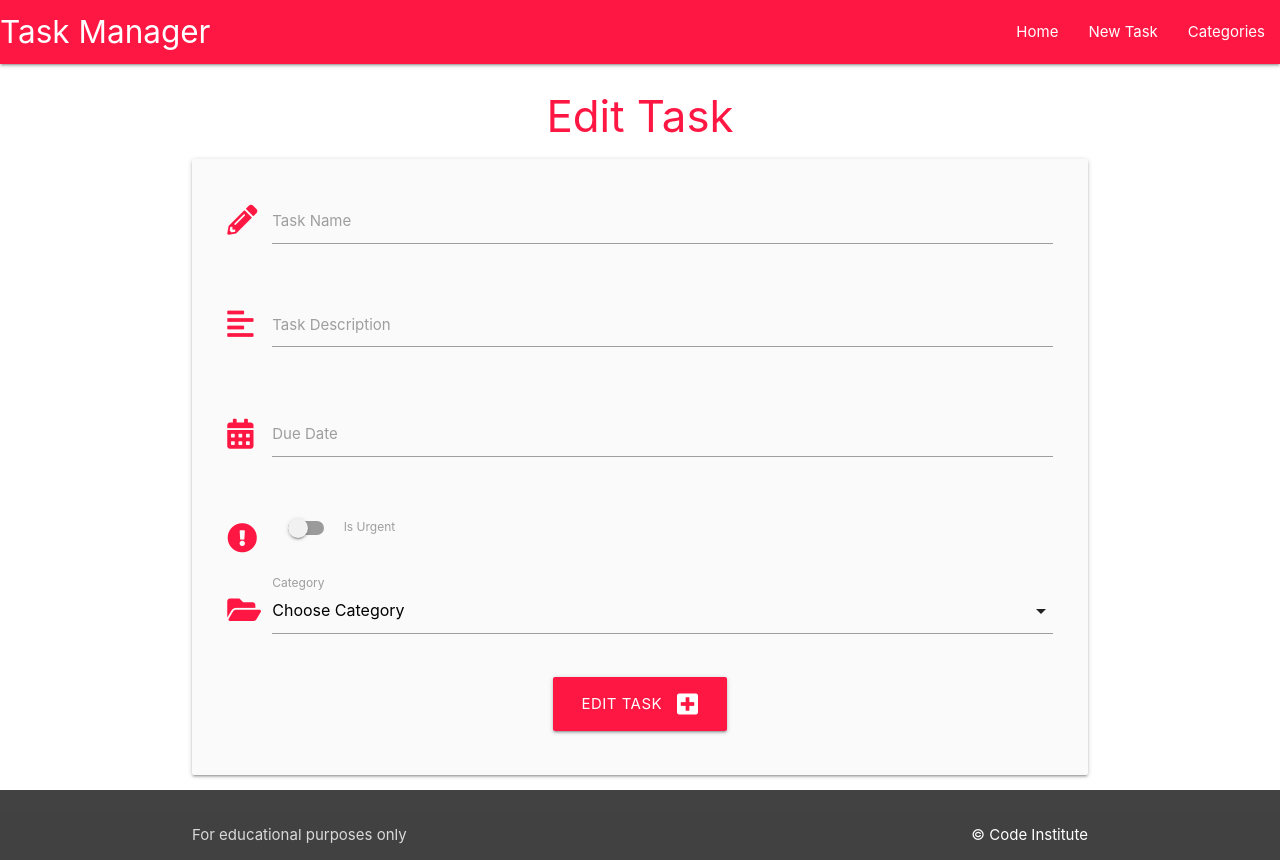
After one commit to Fiona-T/task-manager-walkthrough, a Flask app: template taskmanager/templates/edit_task.html in a window 1280 px wide. The commit adds this page. Run offline with Flask 2, Linux system fonts and the light colour scheme; the template is opened without the code that fills it, so the values that code supplies are empty.

Commit message:
add functionality to edit task in routes.py, button in tasks.html and new page edit_task.html

```diff
--- /dev/null
+++ b/taskmanager/templates/edit_task.html
@@ -0,0 +1,82 @@
+{% extends "base.html" %}
+
+{% block content %}
+<h3 class="red-text text-accent-3 center-align">Edit Task</h3>
+<div class="row card-panel grey lighten-5">
+    <form class="col s12" method="POST" action="{{ url_for('edit_task', task_id=task.id) }}">
+        <!-- task name input -->
+        <div class="row">
+            <div class="input-field col s12">
+                <i class="fas fa-pencil-alt prefix red-text text-accent-3"></i>
+                <input name="task_name" id="task_name" value="{{ task.task_name }}" minlength="5" maxlength="50" type="text" class="validate"
+                    required>
+                <label for="task_name">Task Name</label>
+            </div>
+        </div>
+        <!-- task description textarea -->
+        <div class="row">
+            <div class="input-field col s12">
+                <i class="fas fa-align-left prefix red-text text-accent-3"></i>
+                <textarea name="task_description" id="task_description" minlength="5" maxlength="200" type="text"
+                    class="validate materialize-textarea" required>
+                    {{- task.task_description -}}
+                </textarea>
+                <label for="task_description">Task Description</label>
+            </div>
+        </div>
+        <!-- task due date input, using Materialize datepicker -->
+        <div class="row">
+            <div class="input-field col s12">
+                <i class="fas fa-calendar-alt prefix red-text text-accent-3"></i>
+                <input name="due_date" id="due_date" value="{{ task.due_date.strftime('%d %B, %Y') }}" type="text" class="datepicker validate"
+                    required>
+                <label for="due_date">Due Date</label>
+            </div>
+        </div>
+        <!-- is urgent toggle, using Materialize switch class -->
+        <div class="row">
+            <div class="input-field col s12">
+                <div class="switch">
+                    <i class="fas fa-exclamation-circle prefix red-text text-accent-3"></i>
+                    <label for="is_urgent">
+                        {% if task.is_urgent == True %}
+                            <input name="is_urgent" id="is_urgent" type="checkbox" checked>
+                        {% else %}
+                            <input name="is_urgent" id="is_urgent" type="checkbox">
+                        {% endif %}
+                        <span class="lever"></span>
+                        Is Urgent
+                    </label>
+                </div>
+            </div>
+        </div>
+        <!-- Category id - category dropdown list, using Materialize select class -->
+        <div class="row">
+            <div class="input-field col s12">
+                <i class="fas fa-folder-open prefix red-text text-accent-3"></i>
+                <select name="category_id" id="category_id" class="validate" required>
+                    <!-- default option -->
+                    <option value="" disabled>Choose Category</option>
+                    <!-- remaining options, from list of categories passed in from render template in routes, retrieved from db -->
+                    {% for category in categories %}
+                        {% if category == task.category %}
+                            <option value="{{ category.id }}" selected>{{ category.category_name }}</option>
+                        {% else %}
+                            <option value="{{ category.id }}">{{ category.category_name }}</option>
+                        {% endif %}
+                    {% endfor %}
+                </select>
+                <label for="category_id">Category</label>
+            </div>
+        </div>
+        <!-- submit button -->
+        <div class="row">
+            <div class="col s12 center-align">
+                <button type="submit" class="btn-large red accent-3">
+                    Edit Task <i class="fas fa-plus-square right"></i>
+                </button>
+            </div>
+        </div>
+    </form>
+</div>
+{% endblock %}
--- a/taskmanager/templates/tasks.html
+++ b/taskmanager/templates/tasks.html
@@ -23,6 +23,7 @@
             <div class="collapsible-body">
                 <strong>{{ task.category }}</strong>
                 <p>{{ task.task_description }}</p>
+                <p><a href="{{ url_for('edit_task', task_id=task.id) }}" class="btn grey darken-2">Edit</a></p>
             </div>
         </li>
         {% endfor %}
```
Also changed, not shown: taskmanager/routes.py (+21 -0 lines).
